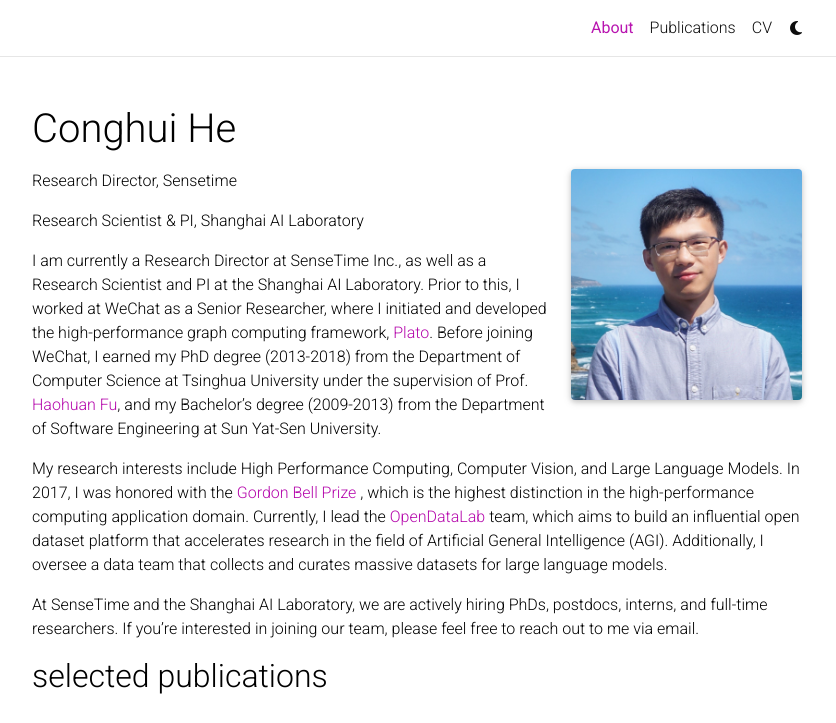
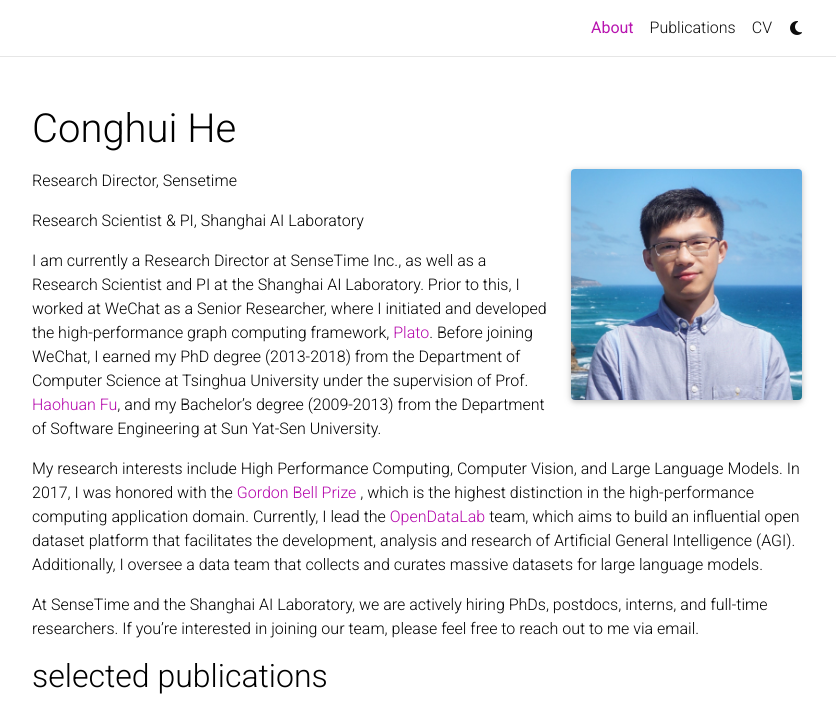
Before and after one commit to conghui/conghui.github.io, a Jekyll site: the page built from _pages/about.md, in a window 1280 px wide and 1013 px high, cut to the strip 0-723 px from the top of the window. Shown: the whole strip, without its empty margins (223-1059 px from the left). Built offline with Jekyll 4.4.1, drawn with Linux system fonts in a browser that asks for light colours; full-size pictures stand in for the smaller copies a plugin makes; comment, search, counter and statistics services are not loaded; a style sheet for code colours, icons or effects is not loaded.

Commit message:
update About.md

```diff
--- a/_pages/about.md
+++ b/_pages/about.md
@@ -22,6 +22,6 @@ Research Scientist & PI, Shanghai AI Laboratory
 
 I am currently a Research Director at SenseTime Inc., as well as a Research Scientist and PI at the Shanghai AI Laboratory. Prior to this, I worked at WeChat as a Senior Researcher, where I initiated and developed the high-performance graph computing framework, [Plato](https://github.com/Tencent/plato). Before joining WeChat, I earned my PhD degree (2013-2018) from the Department of Computer Science at Tsinghua University under the supervision of Prof. [Haohuan Fu](http://47.94.243.94/mediawiki/index.php/Haohuan_Fu), and my Bachelor's degree (2009-2013) from the Department of Software Engineering at Sun Yat-Sen University.
 
-My research interests include High Performance Computing, Computer Vision, and Large Language Models. In 2017, I was honored with the [Gordon Bell Prize](https://awards.acm.org/bell) , which is the highest distinction in the high-performance computing application domain. Currently, I lead the [OpenDataLab](https://opendatalab.com/) team, which aims to build an influential open dataset platform that accelerates research in the field of Artificial General Intelligence (AGI). Additionally, I oversee a data team that collects and curates massive datasets for large language models.
+My research interests include High Performance Computing, Computer Vision, and Large Language Models. In 2017, I was honored with the [Gordon Bell Prize](https://awards.acm.org/bell) , which is the highest distinction in the high-performance computing application domain. Currently, I lead the [OpenDataLab](https://opendatalab.com/) team, which aims to build an influential open dataset platform that facilitates the development, analysis and research of Artificial General Intelligence (AGI). Additionally, I oversee a data team that collects and curates massive datasets for large language models.
 
 At SenseTime and the Shanghai AI Laboratory, we are actively hiring PhDs, postdocs, interns, and full-time researchers. If you're interested in joining our team, please feel free to reach out to me via email.
```
